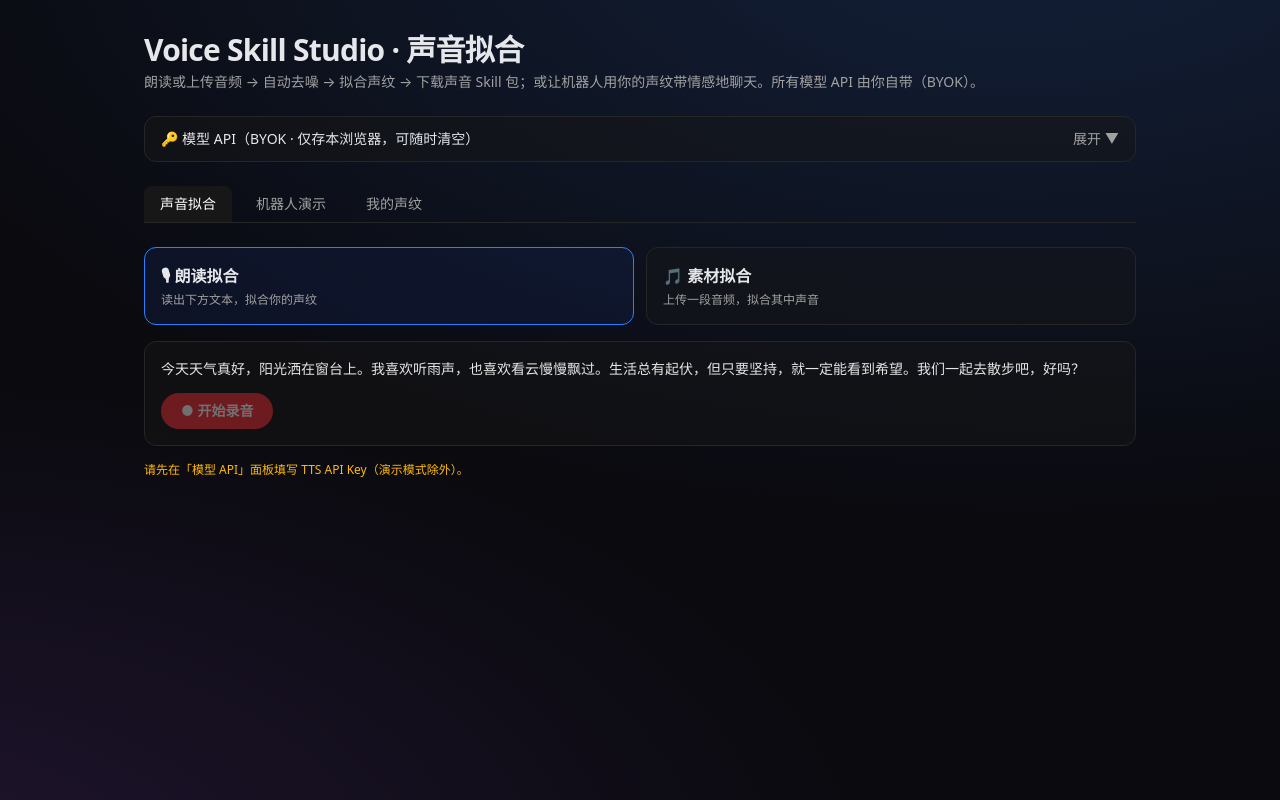
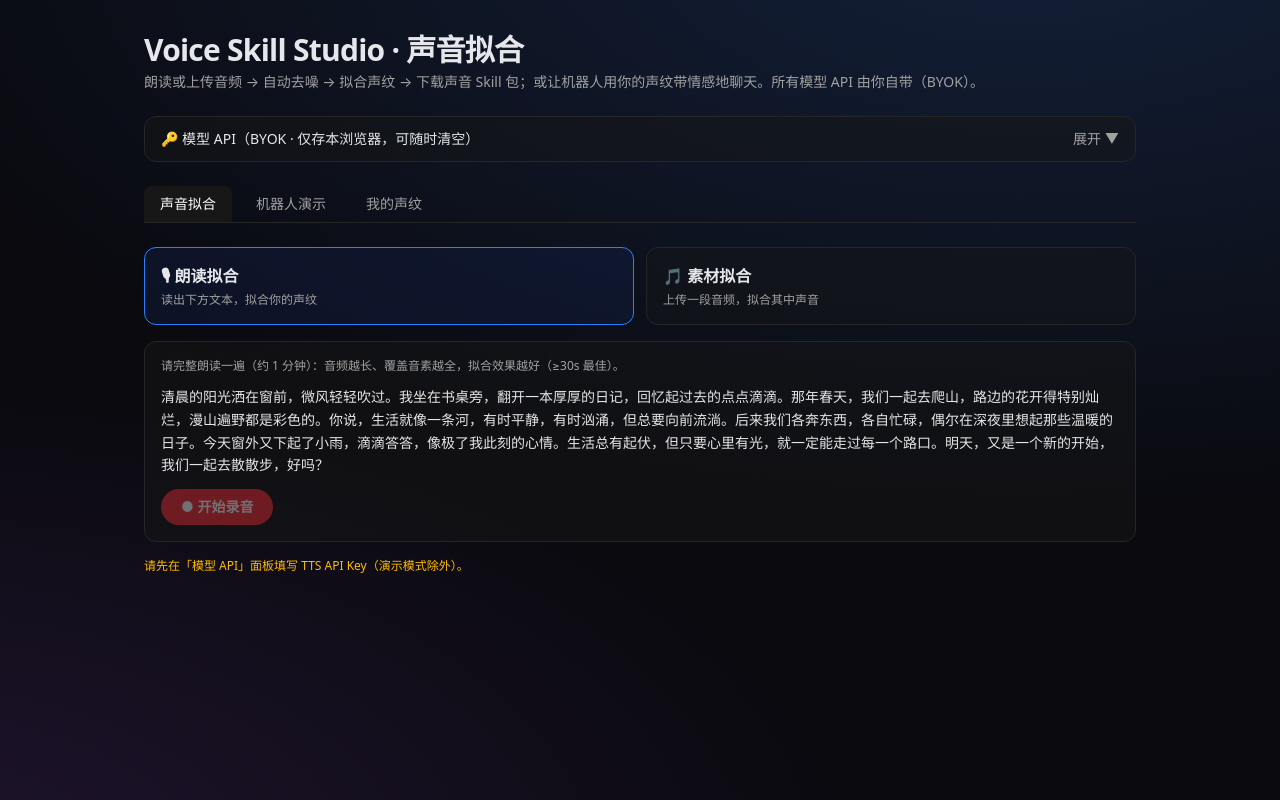
Before and after one commit to 080117/voice-skill-studio, a Next.js app: page / in a window 1280 px wide. Built offline with nearby package versions, Linux system fonts and the light colour scheme.

Commit message:
feat: 朗读范读文本加长至约1分钟（215字，音素覆盖更全），并提示朗读时长建议

```diff
--- a/src/components/FittingFlow.tsx
+++ b/src/components/FittingFlow.tsx
@@ -12,8 +12,9 @@ import { buildSkillPack, downloadBlob } from "@/lib/skillpack";
 import { Recorder } from "./Recorder";
 import { Uploader } from "./Uploader";
 
+// 加长范读：覆盖常见声母/韵母、四声与轻重读，含叙述/感叹/疑问等语气，约 1 分钟
 const PASSAGE =
-  "今天天气真好，阳光洒在窗台上。我喜欢听雨声，也喜欢看云慢慢飘过。生活总有起伏，但只要坚持，就一定能看到希望。我们一起去散步吧，好吗？";
+  "清晨的阳光洒在窗前，微风轻轻吹过。我坐在书桌旁，翻开一本厚厚的日记，回忆起过去的点点滴滴。那年春天，我们一起去爬山，路边的花开得特别灿烂，漫山遍野都是彩色的。你说，生活就像一条河，有时平静，有时汹涌，但总要向前流淌。后来我们各奔东西，各自忙碌，偶尔在深夜里想起那些温暖的日子。今天窗外又下起了小雨，滴滴答答，像极了我此刻的心情。生活总有起伏，但只要心里有光，就一定能走过每一个路口。明天，又是一个新的开始，我们一起去散散步，好吗？";
 
 type Phase = "idle" | "denoising" | "denoised" | "creating" | "created";
 
@@ -263,6 +264,9 @@ export function FittingFlow({ keys, onVoiceCreated }: { keys: ApiKeysState; onVo
         </div>
       ) : mode === "reading" ? (
         <div className="flex flex-col gap-3 rounded-xl border border-neutral-800 bg-neutral-900/50 p-4">
+          <p className="text-xs text-neutral-400">
+            请完整朗读一遍（约 1 分钟）：音频越长、覆盖音素越全，拟合效果越好（≥30s 最佳）。
+          </p>
           <p className="text-sm leading-relaxed text-neutral-200">{PASSAGE}</p>
           <Recorder onAudio={onAudio} disabled={keys.ttsProvider !== "mock" && !keys.ttsApiKey} />
         </div>
```
